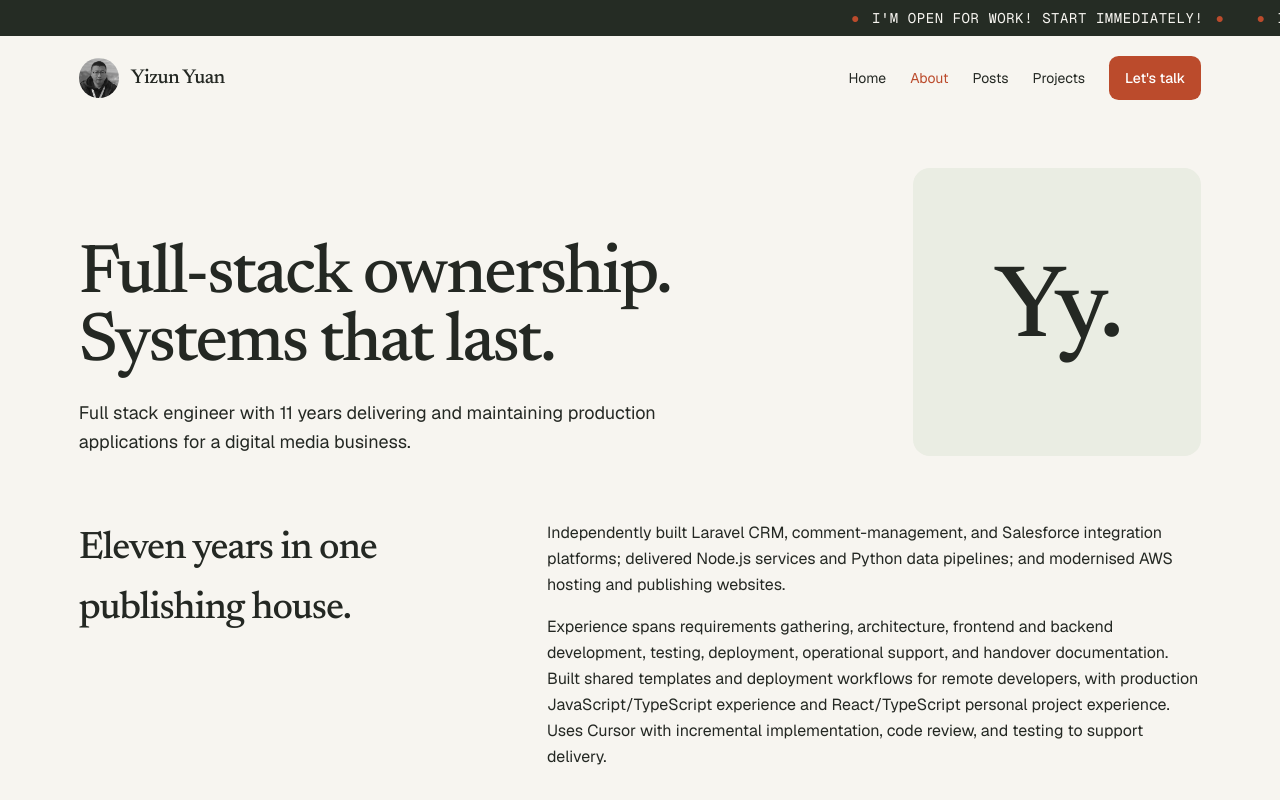
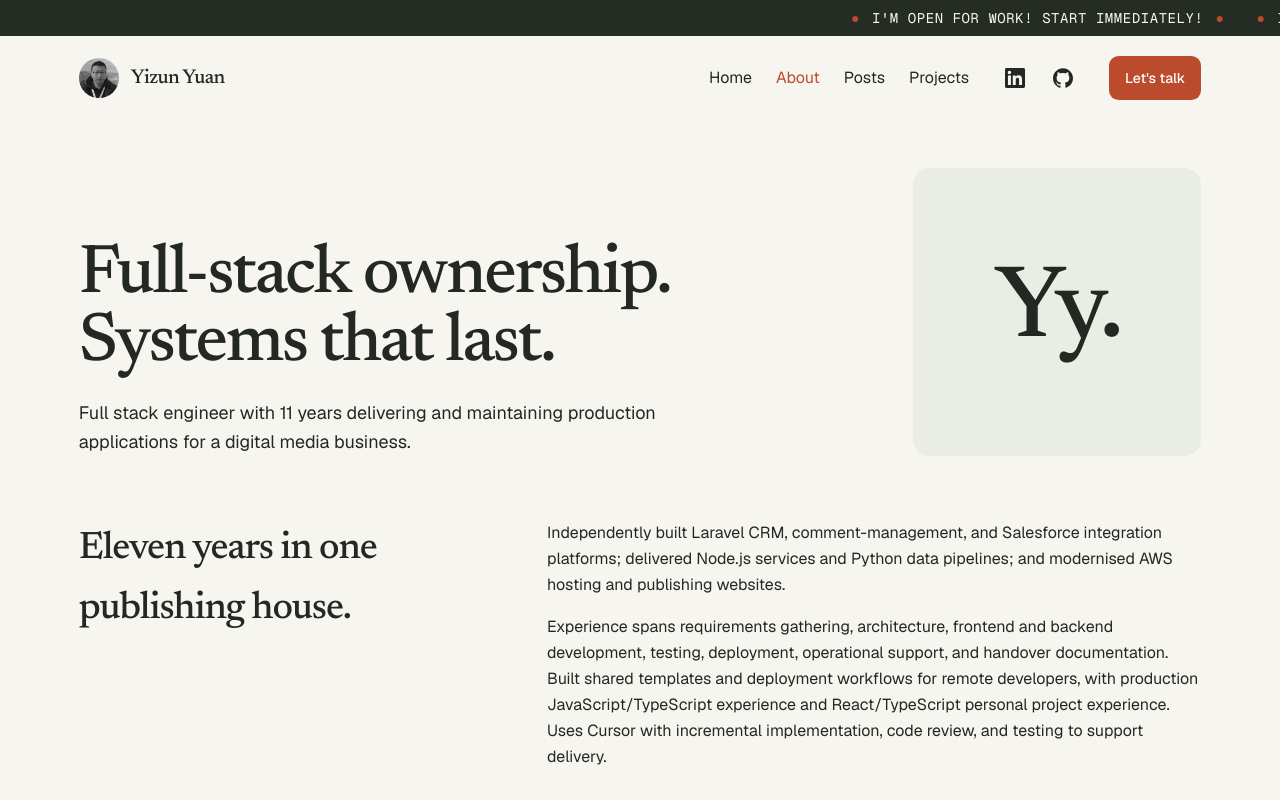
Before and after one commit to yuanyizun/yuanyizun.dev, a Next.js app: page /about in a window 1280 px wide. Shown: the top 800 px of the page. Built offline with nearby package versions, Linux system fonts and the light colour scheme.

Commit message:
feat: add social links to header

```diff
--- /dev/null
+++ b/content/social-links.json
@@ -0,0 +1,14 @@
+{
+  "links": [
+    {
+      "id": "linkedin",
+      "label": "LinkedIn",
+      "href": "https://www.linkedin.com/in/yizun-yuan"
+    },
+    {
+      "id": "github",
+      "label": "GitHub",
+      "href": "https://github.com/yuanyizun"
+    }
+  ]
+}
--- /dev/null
+++ b/src/data/social-links.ts
@@ -0,0 +1,49 @@
+import raw from "../../content/social-links.json";
+
+export type SocialLink = {
+  id: string;
+  label: string;
+  href: string;
+};
+
+export type SocialLinksContent = {
+  links: SocialLink[];
+};
+
+function isSocialLink(value: unknown): value is SocialLink {
+  if (typeof value !== "object" || value === null) {
+    return false;
+  }
+
+  const entry = value as Record<string, unknown>;
+  return (
+    typeof entry.id === "string" &&
+    entry.id.length > 0 &&
+    typeof entry.label === "string" &&
+    entry.label.length > 0 &&
+    typeof entry.href === "string" &&
+    entry.href.startsWith("https://")
+  );
+}
+
+function loadSocialLinks(data: unknown): SocialLinksContent {
+  if (
+    typeof data !== "object" ||
+    data === null ||
+    !("links" in data) ||
+    !Array.isArray((data as { links: unknown }).links)
+  ) {
+    throw new Error('social-links.json must define a non-empty "links" array');
+  }
+
+  const links = (data as { links: unknown[] }).links;
+  if (links.length === 0 || !links.every(isSocialLink)) {
+    throw new Error(
+      'social-links.json "links" must be a non-empty array of { id, label, href } with https hrefs',
+    );
+  }
+
+  return { links };
+}
+
+export const SOCIAL_LINKS = loadSocialLinks(raw).links;
--- a/src/modules/site-header.tsx
+++ b/src/modules/site-header.tsx
@@ -1,6 +1,6 @@
 "use client";
 
-import { Menu, X } from "lucide-react";
+import { ExternalLink, Menu, X } from "lucide-react";
 import Link from "next/link";
 import { usePathname } from "next/navigation";
 import { Dialog } from "radix-ui";
@@ -12,6 +12,7 @@ import {
   TooltipProvider,
   TooltipTrigger,
 } from "@/components/ui/tooltip";
+import { SOCIAL_LINKS, type SocialLink } from "@/data/social-links";
 import { cn } from "@/lib/utils";
 import type { NavKey } from "@/theme/contracts";
 import { HeaderTicker } from "@/modules/header-ticker";
@@ -40,6 +41,55 @@ function HeaderAvatar({ className }: { className?: string }) {
         YY
       </AvatarFallback>
     </Avatar>
+  );
+}
+
+function SocialIcon({ id }: { id: string }) {
+  const className = "size-5";
+  switch (id) {
+    case "linkedin":
+      return (
+        <svg
+          aria-hidden="true"
+          className={className}
+          viewBox="0 0 24 24"
+          fill="currentColor"
+        >
+          <path d="M20.447 20.452h-3.554v-5.569c0-1.328-.027-3.037-1.852-3.037-1.853 0-2.136 1.445-2.136 2.939v5.667H9.351V9h3.414v1.561h.046c.477-.9 1.637-1.85 3.37-1.85 3.601 0 4.267 2.37 4.267 5.455v6.286zM5.337 7.433a2.062 2.062 0 0 1-2.063-2.065 2.064 2.064 0 1 1 2.063 2.065zm1.782 13.019H3.555V9h3.564v11.452zM22.225 0H1.771C.792 0 0 .774 0 1.729v20.542C0 23.227.792 24 1.771 24h20.451C23.2 24 24 23.227 24 22.271V1.729C24 .774 23.2 0 22.222 0h.003z" />
+        </svg>
+      );
+    case "github":
+      return (
+        <svg
+          aria-hidden="true"
+          className={className}
+          viewBox="0 0 24 24"
+          fill="currentColor"
+        >
+          <path d="M12 .297c-6.63 0-12 5.373-12 12 0 5.303 3.438 9.8 8.205 11.385.6.113.82-.258.82-.577 0-.285-.01-1.04-.015-2.04-3.338.724-4.042-1.61-4.042-1.61-.546-1.385-1.335-1.755-1.335-1.755-1.087-.744.084-.729.084-.729 1.205.084 1.838 1.236 1.838 1.236 1.07 1.835 2.809 1.305 3.495.998.108-.776.417-1.305.76-1.605-2.665-.3-5.466-1.332-5.466-5.93 0-1.31.465-2.38 1.235-3.22-.135-.303-.54-1.523.105-3.176 0 0 1.005-.322 3.3 1.23.96-.267 1.98-.399 3-.405 1.02.006 2.04.138 3 .405 2.28-1.552 3.285-1.23 3.285-1.23.645 1.653.24 2.873.12 3.176.765.84 1.23 1.91 1.23 3.22 0 4.61-2.805 5.625-5.475 5.92.42.36.81 1.096.81 2.22 0 1.606-.015 2.896-.015 3.286 0 .315.21.69.825.57C20.565 22.092 24 17.592 24 12.297c0-6.627-5.373-12-12-12" />
+        </svg>
+      );
+    default:
+      return <ExternalLink aria-hidden="true" className={className} />;
+  }
+}
+
+function SocialLinks({ className }: { className?: string }) {
+  return (
+    <div className={cn("inline-flex items-center gap-1", className)}>
+      {SOCIAL_LINKS.map((link: SocialLink) => (
+        <a
+          key={link.id}
+          href={link.href}
+          target="_blank"
+          rel="noopener noreferrer"
+          aria-label={link.label}
+          className="inline-flex size-11 items-center justify-center rounded-md text-foreground no-underline transition-colors hover:text-primary focus-visible:outline focus-visible:outline-2 focus-visible:outline-offset-2 focus-visible:outline-foreground"
+        >
+          <SocialIcon id={link.id} />
+        </a>
+      ))}
+    </div>
   );
 }
 
@@ -74,7 +124,7 @@ export function SiteHeader({ active }: { active?: NavKey }) {
             Yizun Yuan
           </Link>
         </div>
-        <nav className="hidden items-center gap-6 text-sm md:flex">
+        <nav className="hidden items-center gap-6 text-base md:flex">
           {links.map((link) => {
             const current = active
               ? active === link.key
@@ -93,6 +143,7 @@ export function SiteHeader({ active }: { active?: NavKey }) {
               </Link>
             );
           })}
+          <SocialLinks />
           <ButtonLink href="/contact">Let&apos;s talk</ButtonLink>
         </nav>
         <Dialog.Root>
@@ -132,6 +183,7 @@ export function SiteHeader({ active }: { active?: NavKey }) {
                     </Link>
                   );
                 })}
+                <SocialLinks className="mt-2" />
               </nav>
               <ButtonLink href="/contact" className="w-fit">
                 Let&apos;s talk
```
